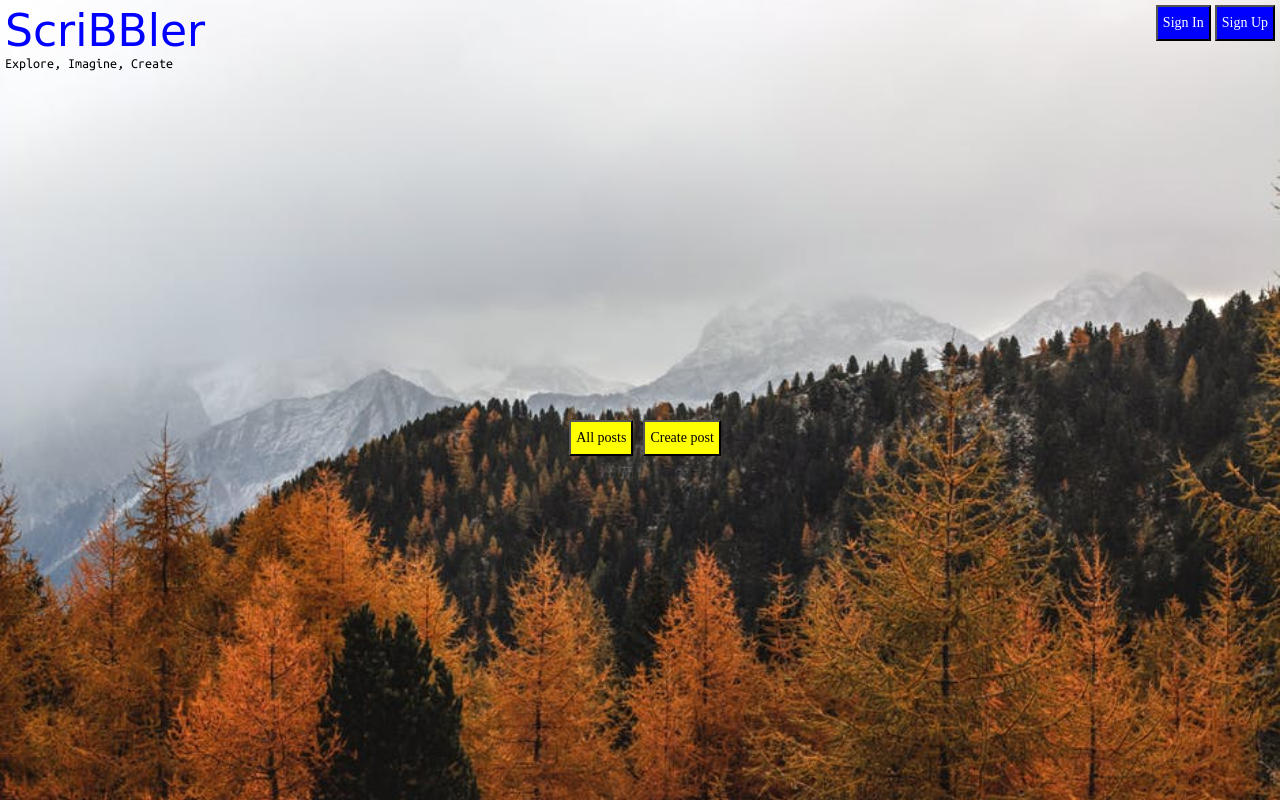
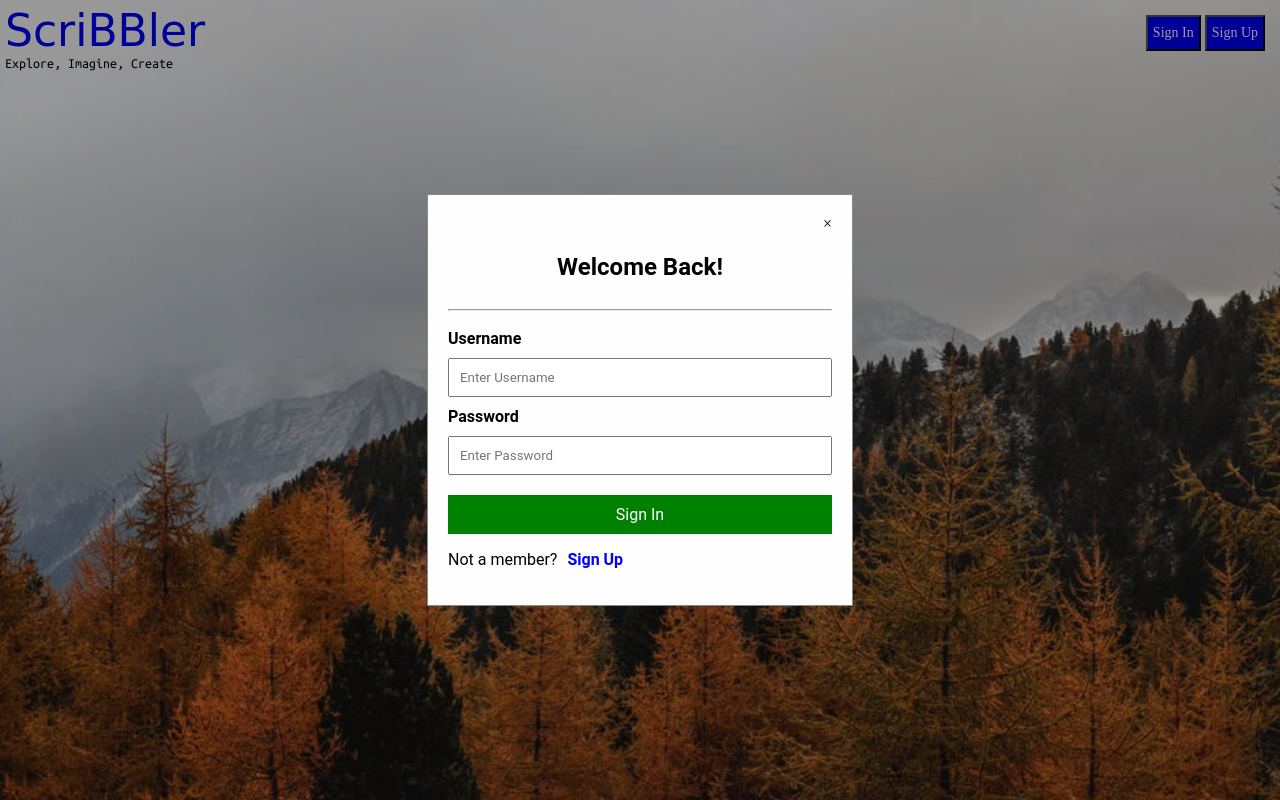
Before and after one commit to Supriya250696/Course6-Project-Scribbler, a plain HTML site: page index.html in a window 1280 px wide. Both pictures are taken after a click on the button "Sign In". Drawn offline with Linux system fonts and the light colour scheme; a web font is replaced by a local one.

Commit message:
4. Modal Features were added to Sign-up and Sign-in Buttons.

```diff
--- a/index.html
+++ b/index.html
@@ -3,7 +3,7 @@
 
 <head>
     <!-- TODO: Include Font Awesome file here -->
-    <script src="https://kit.fontawesome.com/3a11080fd4.js" crossorigin="anonymous"></script>
+    <!--script src="https://kit.fontawesome.com/3a11080fd4.js" crossorigin="anonymous"></script>
     <!-- TODO: Include Google Fonts file here -->
     <link href="https://fonts.googleapis.com/css2?family=Montez&display=swap" rel="stylesheet">
     <link href="https://fonts.googleapis.com/css2?family=Montez&family=Ubuntu+Mono&display=swap" rel="stylesheet">
@@ -15,6 +15,7 @@
 
 <body>
     <!-- TODO: Include all your code for the header and home page here -->
+    <script src="scripts\common.js"></script>
     <div id="main-container-div">
 
         <div class="header">
@@ -22,10 +23,12 @@
                 <p class="title">ScriBBler</p>
                 <p class="sub-title">Explore, Imagine, Create</p>
             </div>
+
             <div class="login-buttons-container">
                 <button onclick="showSignInModal()" class="blue-button" type="button">Sign In</button>
                 <button onclick="showSignUpModal()" class="blue-button" type="button">Sign Up</button>
             </div>
+
         </div>
         <div class="postButtons">
             <!-- Insert code for All Posts & Create Post button here -->
@@ -35,6 +38,63 @@
 
 
     </div>
+
+    <div>
+        <!-- Insert code for Sign In modal here -->
+        <div class="modal" id="signin-modal">
+            <div class="modal-content">
+
+                <div class="modal-head">
+                    <span onclick="hideSignInModal()" id="close" class="close">&times;</span>
+                    <h2 class="modal-title">Welcome Back!</h2>
+                </div>
+                <hr>
+                <form>
+                    <label for="username" class="label-text">Username</label>
+                    <input type="text" id="username" placeholder="Enter Username" required>
+                    <label for="password" class="label-text">Password</label>
+                    <input type="password" id="password" placeholder="Enter Password" required>
+                    <button type="submit" onclick="signin(username, password)" class="signin-btn">Sign In</button>
+                </form>
+
+                <p class="bottom-banner">Not a member?<span onclick="hideSignInModal();showSignUpModal()" class=signup>Sign Up</span></p>
+            </div>
+        </div>
+
+    </div>
+
+    <!-- Insert code for Sign Up modal here -->
+    <div>
+        <div class="modal" id="signup-modal">
+            <div class="modal-content">
+
+                <div class="modal-head">
+                    <span onclick="hideSignUpModal()" id="close" class="close">&times;</span>
+                    <h2 class="modal-title">Get Started</h2>
+                </div>
+                <hr>
+                <form>
+                    <label for="fullname" class="label-text">Full name</label>
+                    <input type="text" id="fullname" placeholder="Enter Full Name" required>
+                    <label for="username" class="label-text">Username</label>
+                    <input type="text" id="username" placeholder="Enter Username" required>
+                    <label for="password" class="label-text">Password</label>
+                    <input type="password" id="password" placeholder="Enter Password" required>
+                    <label for="confirmpassword" class="label-text">Confirm Password</label>
+                    <input type="password" id="confirm_password" placeholder="Confirm Password" required>
+                    <button type="submit" onclick="signup(firstName,lastName, email, password, mobile)" class="signin-btn">Sign up</button>
+                </form>
+            </div>
+        </div>
+    </div>
+
+
+
+    <!-- Place all Javascript for header in this file -->
+    <script src="scripts\common.js"></script>
+    <!-- Place all Javascript for rest of the elements in this file -->
+    <script src="scripts\index.js"></script>
+
 </body>
 
 </html>
--- /dev/null
+++ b/scripts/common.js
@@ -0,0 +1,19 @@
+function showSignInModal(){
+    var modal = document.getElementById("signin-modal");
+    modal.style.display = "flex";
+}
+
+function hideSignInModal(){
+    var modal = document.getElementById("signin-modal");
+    modal.style.display = "none";
+}
+
+function showSignUpModal(){
+    var modal = document.getElementById("signup-modal");
+    modal.style.display = "flex";
+}
+
+function hideSignUpModal(){
+    var modal = document.getElementById("signup-modal");
+    modal.style.display = "none";
+}
--- a/styles/common.css
+++ b/styles/common.css
@@ -34,3 +34,88 @@
     font-family: 'Ubuntu Condensed';
     font-size: 14px;
 }
+
+.login-buttons-container{
+    padding: 10px;
+}
+
+.modal {
+    display: none;
+    position: fixed;
+    z-index: 1;
+    left: 0;
+    top: 0;
+    width: 100%;
+    height: 100%;
+    overflow: auto;
+    background-color: rgb(0,0,0);
+    background-color: rgba(0,0,0,0.4);
+    justify-content: center;
+    align-items: center;
+    color: black;
+}
+
+form {
+    display: flex;
+    flex-direction: column;
+}
+
+input {
+    padding: 10px;
+    outline: none;
+    font-family: Roboto;
+}
+
+.label-text {
+    font-weight: bold;
+    margin: 10px 0;
+    font-family: Roboto;
+}
+
+.modal-content{
+    background-color: #fefefe;
+    margin: auto;
+    padding: 20px;
+    border: 1px solid #888;
+    width: 30%;
+}
+
+.modal-head {
+    display: flex;
+    flex-direction: column;
+}
+
+.close {
+    display: flex;
+    align-self: flex-end;
+    cursor: pointer;
+}
+
+.modal-title{
+    align-self: center;
+    font-family: Roboto;
+}
+
+.signin-btn {
+    background-color: green;
+    padding: 10px;
+    border: none;
+    color: #fff;
+    font-size: 16px;
+    margin-top: 20px;
+    cursor: pointer;
+    font-family: Roboto;
+}
+
+.signup{
+    color: blue;
+    font-weight: bolder;
+    margin-left: 10px;
+    cursor: pointer;
+    font-family: Roboto;
+}
+
+.bottom-banner{
+    font-family: Roboto;
+    align-items: center;
+}
```
Also changed, not shown: scripts/index.js (added).
